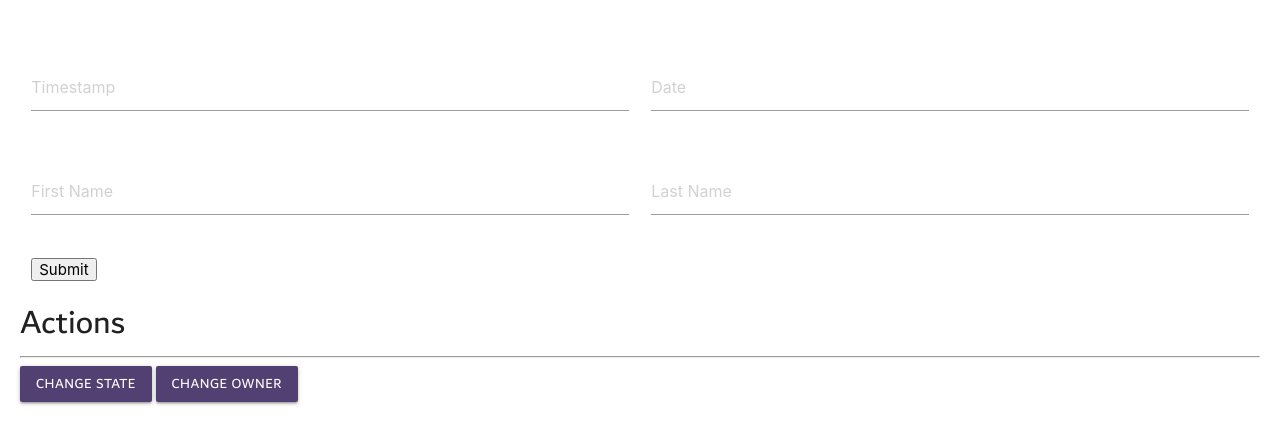
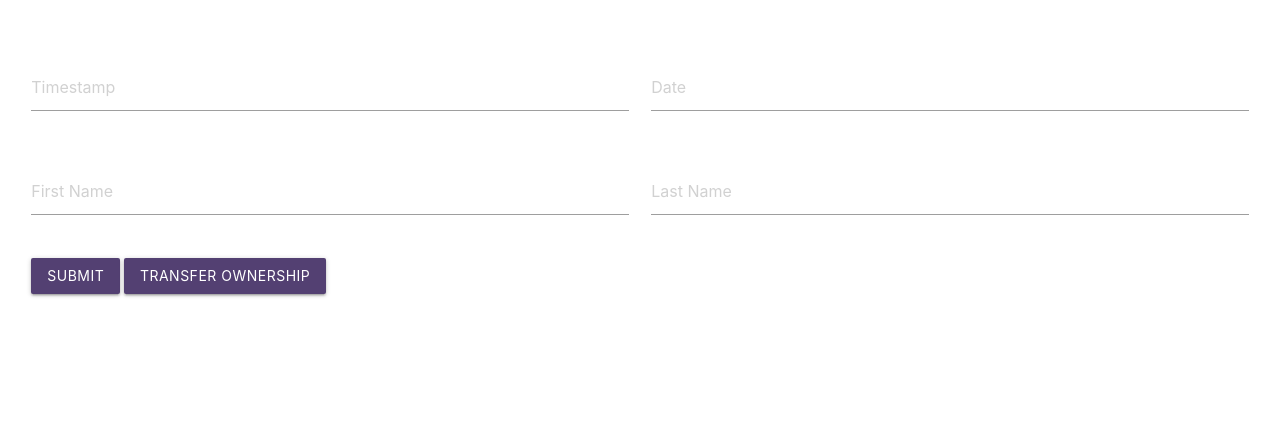
Before and after one commit to AlexAlBasosi/pizza-on-the-blockchain, a Flask app: page /factory in a window 1280 px wide. Shown: the part 169-613 px from the top of the page. Run offline with Flask 2, Linux system fonts and the light colour scheme; some libraries are stand-ins or nearby versions.

Commit message:
Update factory.html

```diff
--- a/templates/factory.html
+++ b/templates/factory.html
@@ -39,16 +39,10 @@
                 <input placeholder="Last Name" name="lastname" id="date" type="text" >
               </div>
             </div>
-            <input type="submit" value="Submit" name="">
+            <input class="waves-light btn our-colour" type="submit" value="Submit" style="color: white;"  name="">
+            <input class="waves-light btn our-colour" type="button" value="Transfer Ownership" style="color: white;"  name="">
           </form>
         </div>
       <!-- END FORM -->
-    </div>
-      <h4>Actions</h4>
-      <hr/>
-    <div class="action">
-        <a class="waves-effect waves-light btn our-colour">Change State</a>
-        <a class="waves-effect waves-light btn our-colour">Change Owner</a>
-    </div>
   </body>
 </html>
```
